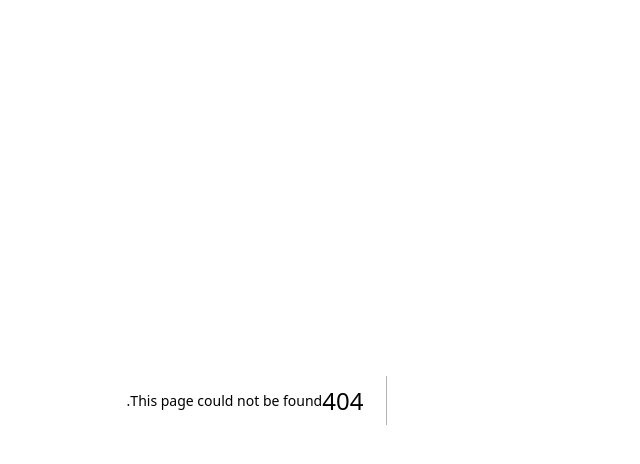
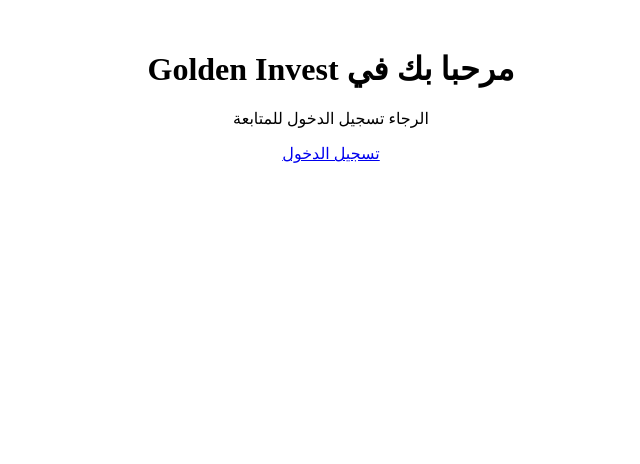
Before and after one commit to SAL-caesar/golden_invest, a Next.js app: page / in a window 1280 px wide. Before the commit this address had no page. Shown: the top 464 px of the page, without its empty margins (415-1055 px from the left). Built offline with nearby package versions, Linux system fonts and the light colour scheme.

Commit message:
Create page.js

```diff
--- /dev/null
+++ b/app/page.js
@@ -0,0 +1,9 @@
+export default function Home() {
+  return (
+    <div style={{textAlign:"center",marginTop:"50px"}}>
+      <h1>مرحبا بك في Golden Invest</h1>
+      <p>الرجاء تسجيل الدخول للمتابعة</p>
+      <a href="/auth/login">تسجيل الدخول</a>
+    </div>
+  );
+}
```
